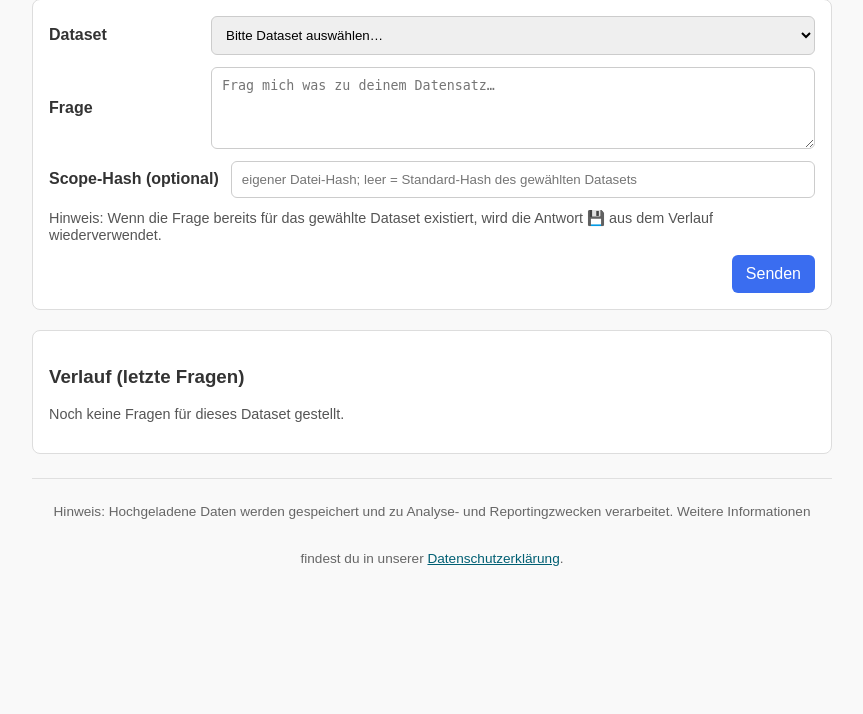
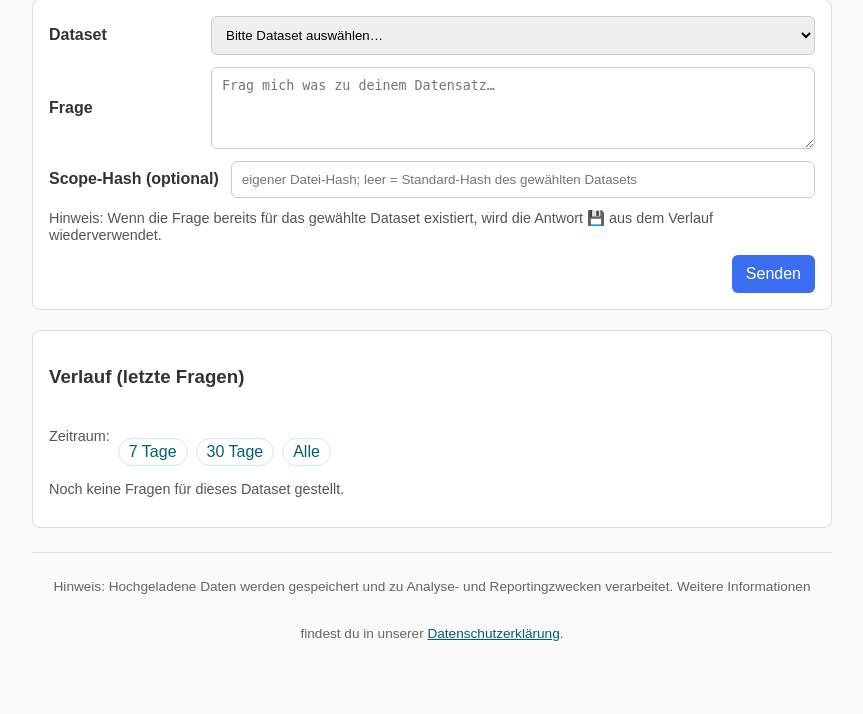
Before and after one commit to mpfechner/data-botti, a Flask app: page /search in a window 1280 px wide. Shown: the part 227-941 px from the top of the page, without its empty margins (208-1071 px from the left). Before the commit the page ends 793 px from the top, so only its background shows below. Run offline with Flask 3, Linux system fonts and the light colour scheme; some libraries are stand-ins or nearby versions.

Commit message:
feat(search): add timeframe filters for history
- added optional ?days=7|30|all filter to /search
- limits displayed history entries accordingly

```diff
--- a/routes/assistant.py
+++ b/routes/assistant.py
@@ -425,6 +425,9 @@ def search_page():
 
                 # Additional logic: get dataset_id from request.args and fetch history and filename
                 dataset_id = request.args.get("dataset_id", type=int)
+                # Optional timeframe filter for history: days = '7' | '30' | None (all)
+                days_param = request.args.get("days", type=str)
+                selected_days = days_param if days_param in ("7", "30") else None
                 if dataset_id:
                     # Fetch last 5 questions for this dataset
                     # First, get the file_hash for this dataset
@@ -444,32 +447,35 @@ def search_page():
                     current_filename = row.get("filename") if row else None
                     # Legacy fallback hash used in earlier saves
                     legacy_hash = f"dataset-{dataset_id}"
+                    # Build optional date filter
+                    date_clause = " AND created_at >= (NOW() - INTERVAL :days DAY)" if selected_days else ""
+
                     # Build parameters depending on availability of real file_hash
                     if file_hash:
                         q_rows = conn.execute(
                             text(
-                                """
+                                f"""
                                 SELECT id, question_original, created_at
                                 FROM qa_pairs
-                                WHERE file_hash IN (:fh, :legacy)
+                                WHERE file_hash IN (:fh, :legacy){date_clause}
                                 ORDER BY created_at DESC
                                 LIMIT 5
                                 """
                             ),
-                            {"fh": file_hash, "legacy": legacy_hash},
+                            ( {"fh": file_hash, "legacy": legacy_hash, "days": int(selected_days)} if selected_days else {"fh": file_hash, "legacy": legacy_hash} ),
                         ).mappings().all()
                     else:
                         q_rows = conn.execute(
                             text(
-                                """
+                                f"""
                                 SELECT id, question_original, created_at
                                 FROM qa_pairs
-                                WHERE file_hash = :legacy
+                                WHERE file_hash = :legacy{date_clause}
                                 ORDER BY created_at DESC
                                 LIMIT 5
                                 """
                             ),
-                            {"legacy": legacy_hash},
+                            ( {"legacy": legacy_hash, "days": int(selected_days)} if selected_days else {"legacy": legacy_hash} ),
                         ).mappings().all()
 
                     history = [
@@ -493,6 +499,7 @@ def search_page():
         history=history,
         current_filename=current_filename,
         selected_dataset_id=dataset_id,
+        selected_days=selected_days or 'all',
     )
 
 
--- a/templates/search.html
+++ b/templates/search.html
@@ -9,6 +9,7 @@
   button { padding: 10px 14px; border: 0; border-radius: 6px; cursor: pointer; }
   .primary { background: #3a6df0; color: #fff; }
   .hint { color: #555; font-size: 0.9rem; }
+  .chip.active { background:#e8f4ff; }
 </style>
 
 <h2>Frage stellen</h2>
@@ -50,6 +51,14 @@
 
 <div class="card" style="margin-top:20px;">
   <h3>Verlauf (letzte Fragen)</h3>
+  <div class="chips" style="margin-top:4px; display:flex; gap:8px; align-items:center;">
+    <span class="hint">Zeitraum:</span>
+    {# default days to 'all' if not provided #}
+    {% set _days = selected_days if selected_days is not none else 'all' %}
+    <a class="chip{% if _days == '7' %} active{% endif %}" href="{{ url_for('assistant.search_page') }}?dataset_id={{ selected_dataset_id }}&days=7" style="padding:4px 10px; border-radius:14px; border:1px solid #cfe7ff; background:#fff; text-decoration:none;">7 Tage</a>
+    <a class="chip{% if _days == '30' %} active{% endif %}" href="{{ url_for('assistant.search_page') }}?dataset_id={{ selected_dataset_id }}&days=30" style="padding:4px 10px; border-radius:14px; border:1px solid #cfe7ff; background:#fff; text-decoration:none;">30 Tage</a>
+    <a class="chip{% if _days == 'all' %} active{% endif %}" href="{{ url_for('assistant.search_page') }}?dataset_id={{ selected_dataset_id }}" style="padding:4px 10px; border-radius:14px; border:1px solid #cfe7ff; background:#fff; text-decoration:none;">Alle</a>
+  </div>
   {% if history and history|length > 0 %}
     <ul>
       {% for item in history %}
```
